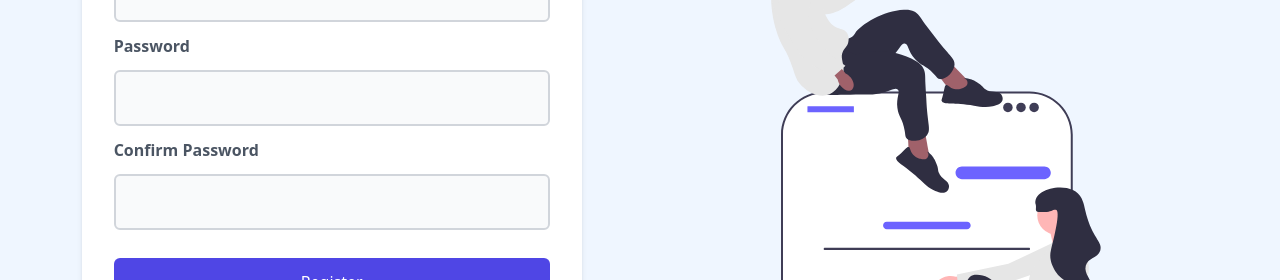
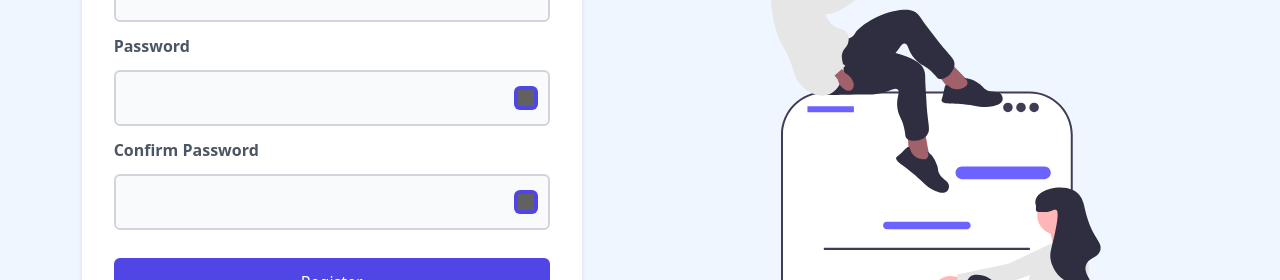
Before and after one commit to Vauldex-Inc/Jibber-Chat-App, a Vue app: page /register in a window 1280 px wide. Shown: the part 336-616 px from the top of the page. Built offline with nearby package versions, Linux system fonts and the light colour scheme; grey boxes are pictures that could not be loaded.

Commit message:
add password visibility toggle

```diff
--- a/src/components/pages/TheRegister.vue
+++ b/src/components/pages/TheRegister.vue
@@ -15,28 +15,42 @@
           v-model="formData.username"
           id="username"
           class="bg-gray-50 rounded-md border-2 outline-none border-gray-300 focus:border-indigo-600 hover:border-indigo-600"
-          minlength="8"
           required
         />
         <label for="password" class="font-semibold">Password</label>
+        <div class="relative">
           <VInput
-          type="password"
+            :type="type"
             size="lg"
             v-model="formData.password"
             id="password"
-          class="bg-gray-50 rounded-md border-2 outline-none border-gray-300 focus:border-indigo-600 hover:border-indigo-600"
-          minlength="8"
+            class="bg-gray-50 rounded-md w-full border-2 pr-12 outline-none border-gray-300 focus:border-indigo-600 hover:border-indigo-600"
             required
           />
+          <VIconButton
+            size="sm"
+            :icon="icon"
+            class="absolute top-1/2 right-0 -translate-x-1/2 -translate-y-1/2 bg-indigo-600"
+            @click="toggle"
+          />
+        </div>
         <label for="confirm" class="font-semibold">Confirm Password</label>
+        <div class="relative">
           <VInput
-          type="password"
+            :type="type"
             size="lg"
             v-model="formData.confirmation"
             id="confirm"
-          class="bg-gray-50 rounded-md border-2 outline-none border-gray-300 focus:border-indigo-600 hover:border-indigo-600"
+            class="bg-gray-50 rounded-md border-2 w-full pr-12 outline-none border-gray-300 focus:border-indigo-600 hover:border-indigo-600"
             required
           />
+          <VIconButton
+            size="sm"
+            :icon="icon"
+            class="absolute top-1/2 right-0 -translate-x-1/2 -translate-y-1/2 bg-indigo-600"
+            @click="toggle"
+          />
+        </div>
         <VButton
           v-if="!loader"
           action="submit"
@@ -71,6 +85,8 @@ import { ref, watch } from 'vue'
 import { useFetch } from '@/composables/useFetch.ts'
 import VInput from '@/components/atoms/VInput.vue'
 import VButton from '@/components/atoms/VButton.vue'
+import VIconButton from '@/components/atoms/VIconButton.vue'
+
 
 const formData = ref({
   username: "",
@@ -79,7 +95,9 @@ const formData = ref({
 })
 const error = ref<string>('')
 const loader = ref<boolean>(false)
-const visibility = ref<booleab>(false)
+const visibility = ref<boolean>(false)
+const icon = ref<string>('./src/assets/images/visibility-true.svg')
+const type = ref<string>('password')
 const router = useRouter()
 
 const register = async () => {
@@ -122,6 +140,16 @@ const validate = () => {
   }
 }
 
+const toggle = () => {
+  if(type.value === "text") {
+    type.value = "password"
+    icon.value = "./src/assets/images/visibility-true.svg"
+  } else {
+    type.value = "text"
+    icon.value = "./src/assets/images/visibility-false.svg"
+  }
+}
+
 const resetInputs = () => {
   formData.value.username = ""
   formData.value.password = ""
```
Lines whose indentation alone changed are shown as unchanged.
